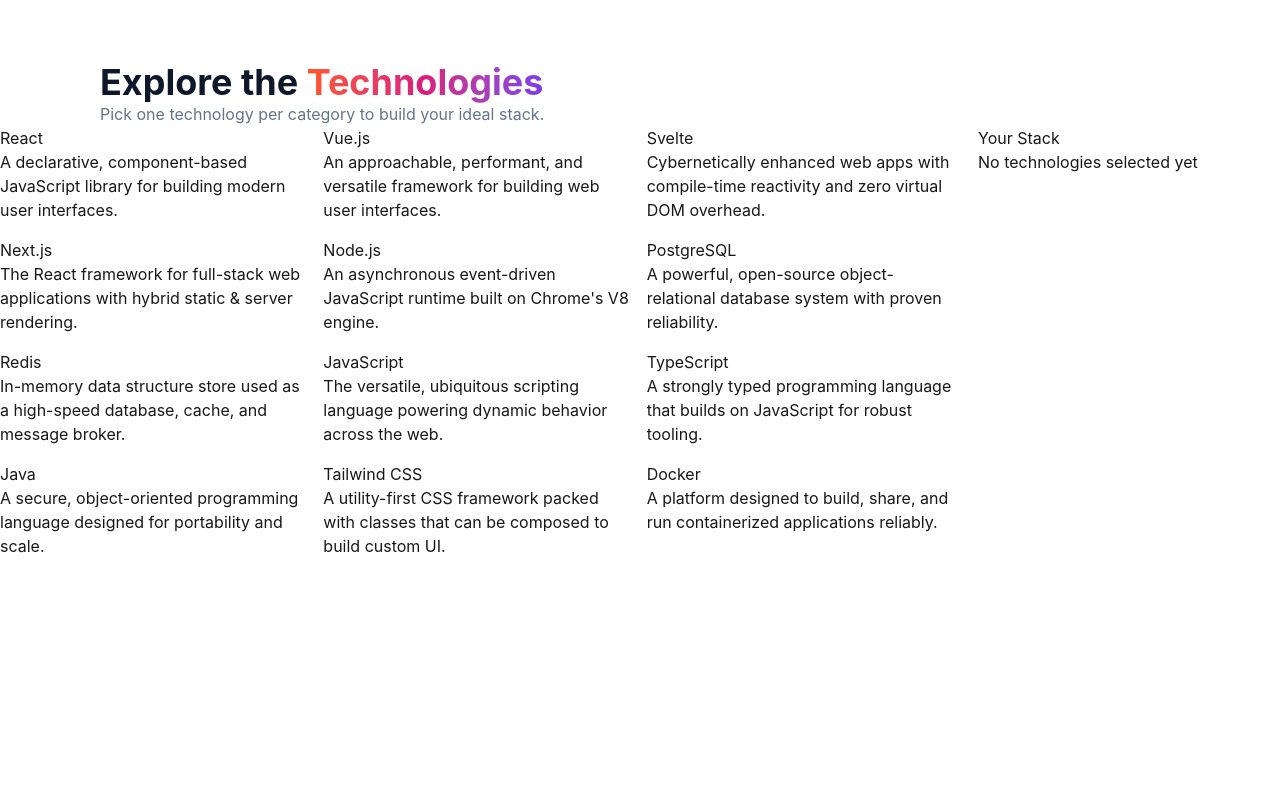
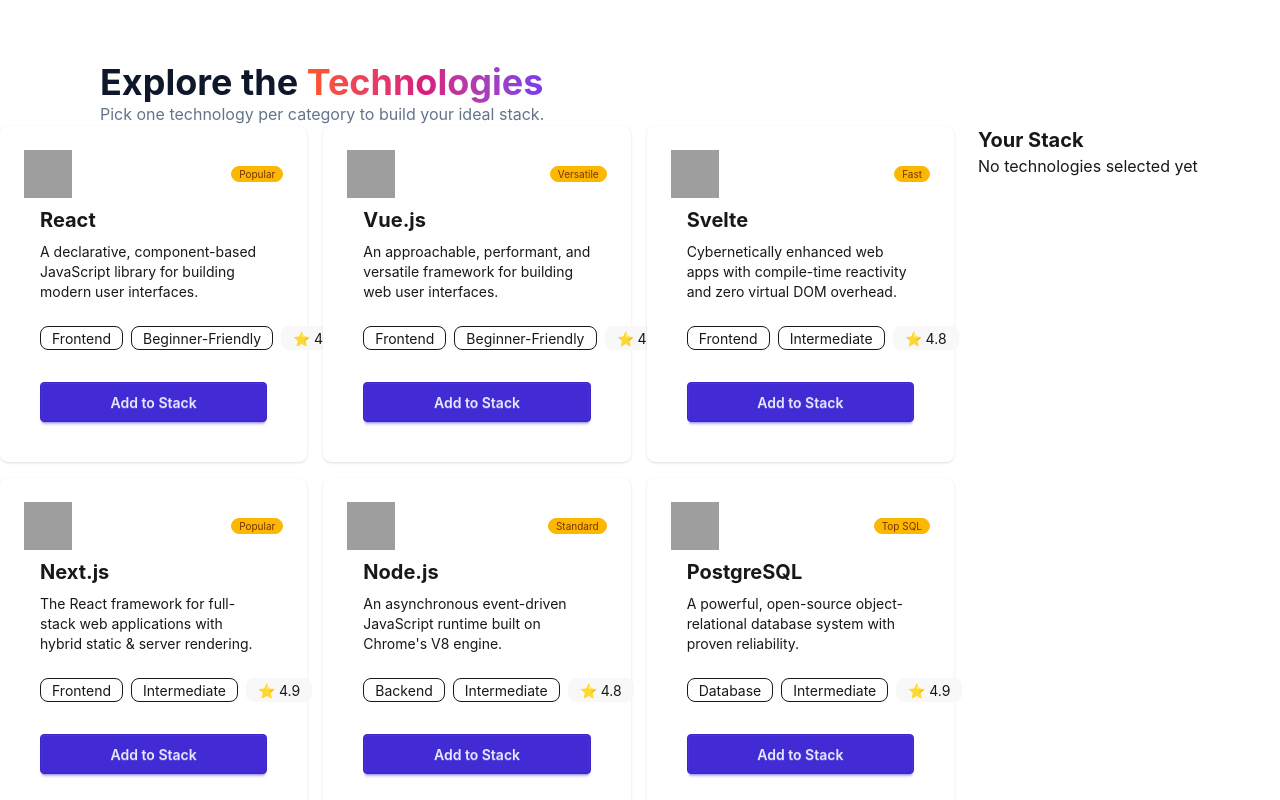
Before and after one commit to aurnobisaha/Devstack, a React (Vite) app: page / in a window 1280 px wide. Shown: the part 680-1480 px from the top of the page. Before the commit the page ends 1238 px from the top, so only its background shows below. Built offline with nearby package versions, Linux system fonts and the light colour scheme; grey boxes are pictures that could not be loaded.

Commit message:
Style cards

```diff
--- a/src/App.tsx
+++ b/src/App.tsx
@@ -3,6 +3,7 @@
 import Banner from './components/Banner'
 import Cards from './components/cards/cards';
 import type { Icards } from './types/cards';
+import Stack from './components/stack/stack';
 const cardsfetch=async():Promise<Icards[]>=>{
   const res= await fetch("/data.json");
   const data=await res.json();
@@ -27,12 +28,10 @@
    <Suspense fallback={<h2>Loading.....</h2>}>
    <div className='grid grid-cols-4 gap-6'>
 
-     <Cards cardspromise={cardspromise} />
-   <div>
-   <h2>Your Stack</h2>
-   <p>No technologies selected yet</p>
+   <Cards cardspromise={cardspromise} />
+   <Stack />
    </div>
-   </div>
+
 
    </Suspense>
 
--- a/src/components/cards/cards.tsx
+++ b/src/components/cards/cards.tsx
@@ -6,22 +6,57 @@
 }
 
 const Cards = ({cardspromise}:cardsprops) => {
-    console.log(cardspromise);
+
     const cards=use(cardspromise);
-    console.log(cards,"cards")
-    return (
-        <div className='col-span-3 grid grid-cols-3 gap-4'>
-            {
-                cards.map((card)=>(
-                    <div key={card.name}>
-                        <h2>{card.name}</h2>
-                        <p>{card.description}</p>
-                    </div>
-                ))
-            }
 
+      return (
+    <div className="col-span-3 grid grid-cols-3 gap-4">
+      {cards.map((card) => (
+        <div key={card.name} className="card bg-base-100 shadow-sm">
+          <div className="card-body">
+            <div className="flex justify-between items-center">
+              <img
+                src={card.icon}
+                alt={card.name}
+                className="w-12 h-12"
+              />
+
+              {card.badge && (
+                <span className="badge badge-xs badge-warning">
+                  {card.badge}
+                </span>
+              )}
+            </div>
+
+
+            <div className='px-4'>
+              <h2 className='text-xl font-bold'>
+                {card.name}
+              </h2>
+              <p className='text-sm mt-2'>
+                {card.description}
+              </p>
+              </div>
+              <div className='flex gap-2 px-4 mt-4'>
+                <span className='badge badge-outline'>
+                    {card.category}
+                </span>
+                <span className='badge badge-outline'>{card.difficulty}</span>
+                 <span className='badge badge-ghost'>
+                ⭐ {card.rating}
+              </span>
+              </div>
+
+              <div className='flex justify-between items-center p-4 mt-2'>
+              <button className="btn btn-primary btn-block">
+                Add to Stack
+              </button>
+            </div>
+          </div>
         </div>
-    );
+      ))}
+    </div>
+  );
 };
 
 export default Cards;
--- /dev/null
+++ b/src/components/stack/stack.tsx
@@ -0,0 +1,12 @@
+
+
+const Stack = () => {
+    return (
+        <div>
+            <h2 className='font-bold text-xl'>Your Stack</h2>
+            <p>No technologies selected yet</p>
+        </div>
+    );
+};
+
+export default Stack;
```
